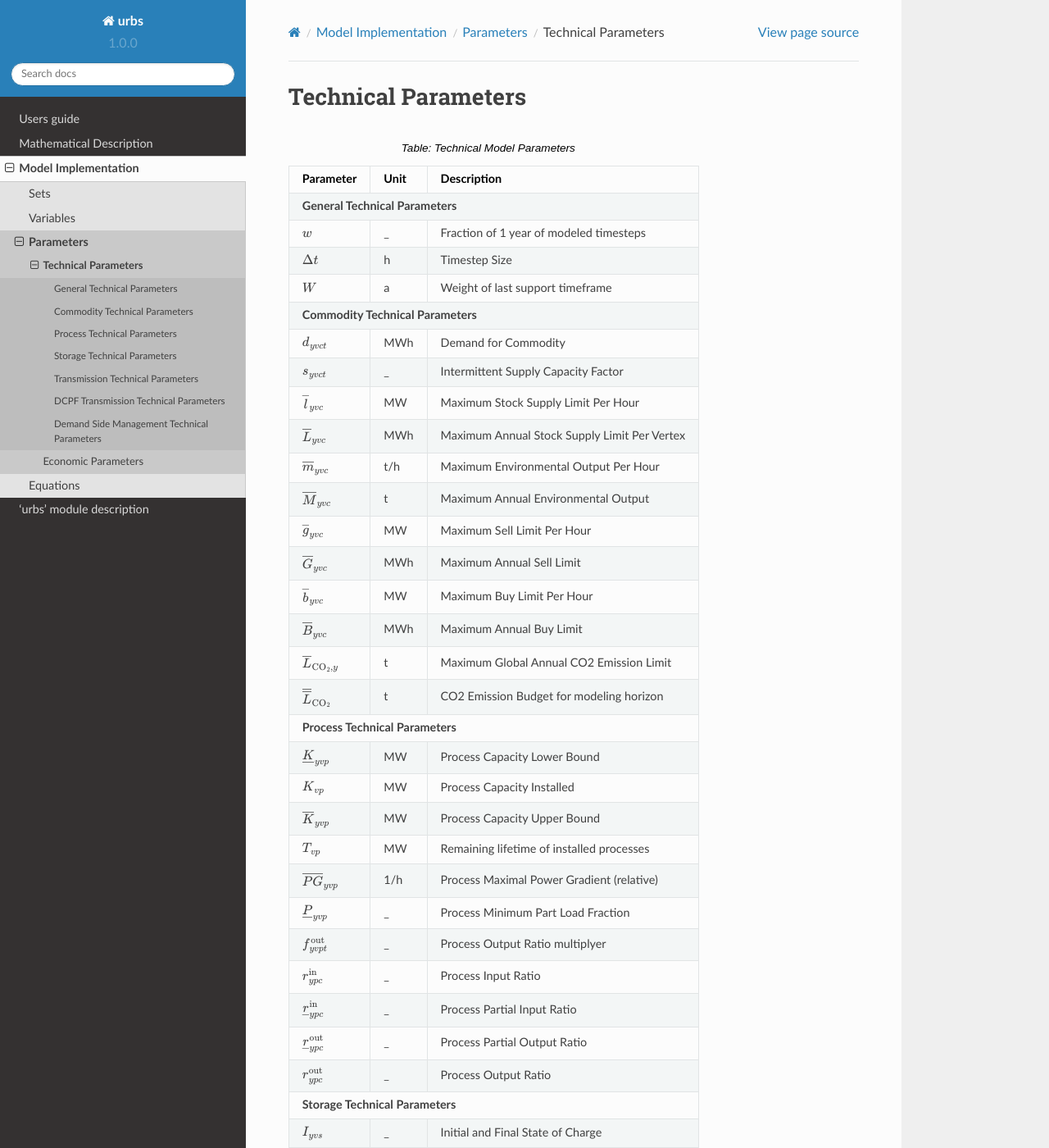
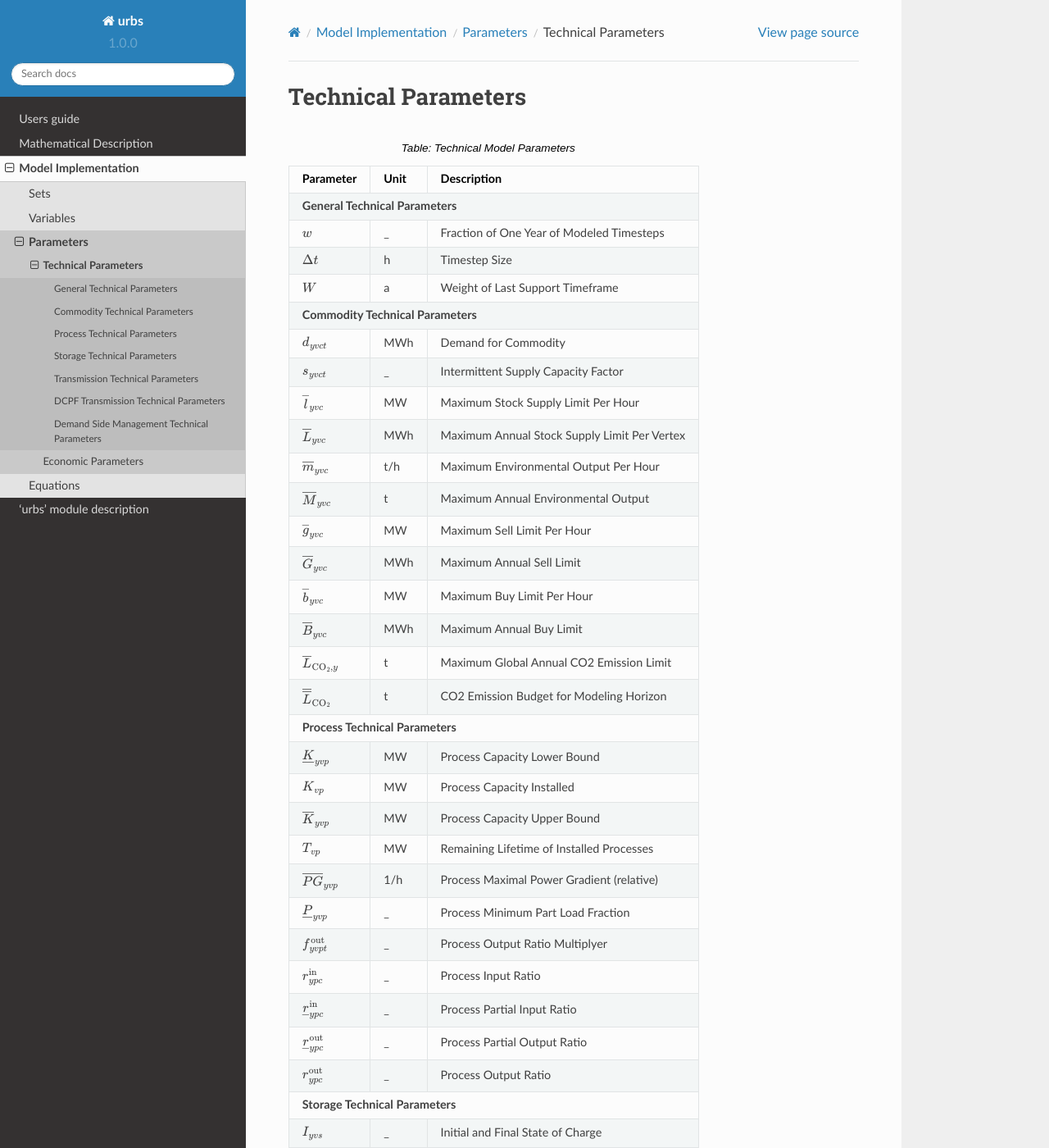
Before and after one commit to tum-ens/urbs, a Sphinx documentation site: the page built from doc/implementdoc/param-tech.rst, in a window 1280 px wide and 1400 px high. Shown: the whole window at 82% size. Built offline with Sphinx 7.4.7 and the Read the Docs theme 2.0.0, drawn with Linux system fonts in a browser that asks for light colours; some of the changed text lies outside the part shown.

Commit message:
Errors: 143,144,145,146,147

```diff
--- a/doc/implementdoc/param-tech.rst
+++ b/doc/implementdoc/param-tech.rst
@@ -10,11 +10,11 @@ Technical Parameters
     +=============================================+====+============================================+
     |**General Technical Parameters**                                                               |
     +---------------------------------------------+----+--------------------------------------------+
-    |:math:`w`                                    | _  |Fraction of 1 year of modeled timesteps     |
+    |:math:`w`                                    | _  |Fraction of One Year of Modeled Timesteps   |
     +---------------------------------------------+----+--------------------------------------------+
     |:math:`\Delta t`                             | h  |Timestep Size                               |
     +---------------------------------------------+----+--------------------------------------------+
-    |:math:`W`                                    | a  |Weight of last support timeframe            |
+    |:math:`W`                                    | a  |Weight of Last Support Timeframe            |
     +---------------------------------------------+----+--------------------------------------------+
     |**Commodity Technical Parameters**                                                             |
     +---------------------------------------------+----+--------------------------------------------+
@@ -40,7 +40,7 @@ Technical Parameters
     +---------------------------------------------+----+--------------------------------------------+
     |:math:`\overline{L}_{\text{CO}_2,y}`         | t  |Maximum Global Annual CO2 Emission Limit    |
     +---------------------------------------------+----+--------------------------------------------+
-    |:math:`\overline{\overline{L}}_{\text{CO}_2}`| t  |CO2 Emission Budget for modeling horizon    |
+    |:math:`\overline{\overline{L}}_{\text{CO}_2}`| t  |CO2 Emission Budget for Modeling Horizon    |
     +---------------------------------------------+----+--------------------------------------------+
     |**Process Technical Parameters**                                                               |
     +---------------------------------------------+----+--------------------------------------------+
@@ -50,13 +50,13 @@ Technical Parameters
     +---------------------------------------------+----+--------------------------------------------+
     |:math:`\overline{K}_{yvp}`                   |MW  |Process Capacity Upper Bound                |
     +---------------------------------------------+----+--------------------------------------------+
-    |:math:`T_{vp}`                               |MW  |Remaining lifetime of installed processes   |
+    |:math:`T_{vp}`                               |MW  |Remaining Lifetime of Installed Processes   |
     +---------------------------------------------+----+--------------------------------------------+
     |:math:`\overline{PG}_{yvp}`                  |1/h |Process Maximal Power Gradient (relative)   |
     +---------------------------------------------+----+--------------------------------------------+
     |:math:`\underline{P}_{yvp}`                  | _  |Process Minimum Part Load Fraction          |
     +---------------------------------------------+----+--------------------------------------------+
-    |:math:`f_{yvpt}^\text{out}`                  | _  |Process Output Ratio multiplyer             |
+    |:math:`f_{yvpt}^\text{out}`                  | _  |Process Output Ratio Multiplyer             |
     +---------------------------------------------+----+--------------------------------------------+
     |:math:`r_{ypc}^\text{in}`                    | _  |Process Input Ratio                         |
     +---------------------------------------------+----+--------------------------------------------+
@@ -88,7 +88,7 @@ Technical Parameters
     +---------------------------------------------+----+--------------------------------------------+
     |:math:`\overline{K}_{yvs}^\text{p}`          |MW  |Storage Power Upper Bound                   |
     +---------------------------------------------+----+--------------------------------------------+
-    |:math:`T_{vs}`                               |MW  |Remaining lifetime of installed storages    |
+    |:math:`T_{vs}`                               |MW  |Remaining Lifetime of Installed Storages    |
     +---------------------------------------------+----+--------------------------------------------+
     |:math:`k_{yvs}^\text{E/P}`                   |h   |Storage Energy to Power Ratio               |
     +---------------------------------------------+----+--------------------------------------------+
@@ -102,7 +102,7 @@ Technical Parameters
     +---------------------------------------------+----+--------------------------------------------+
     |:math:`\overline{K}_{yaf}`                   |MW  |Transmission Capacity Upper Bound           |
     +---------------------------------------------+----+--------------------------------------------+
-    |:math:`T_{af}`                               |MW  |Remaining lifetime of installed transmission|
+    |:math:`T_{af}`                               |MW  |Remaining Lifetime of Installed Transmission|
     +---------------------------------------------+----+--------------------------------------------+
     |**DCPF Transmission Technical Parameters**                                                     |
     +---------------------------------------------+----+--------------------------------------------+
--- a/doc/implementdoc/variables.rst
+++ b/doc/implementdoc/variables.rst
@@ -21,7 +21,7 @@ Transmission, Storage and Demand Side Management.
     +----------------------------------------+------+-----------------------------------+
     | :math:`\zeta_\text{inv}`               | €    | Investment Costs                  |
     +----------------------------------------+------+-----------------------------------+
-    | :math:`\zeta_\text{fix}`               | €    | Fixed Costs                         |
+    | :math:`\zeta_\text{fix}`               | €    | Fixed Costs                       |
     +----------------------------------------+------+-----------------------------------+
     | :math:`\zeta_\text{var}`               | €    | Variable Costs                    |
     +----------------------------------------+------+-----------------------------------+
```
